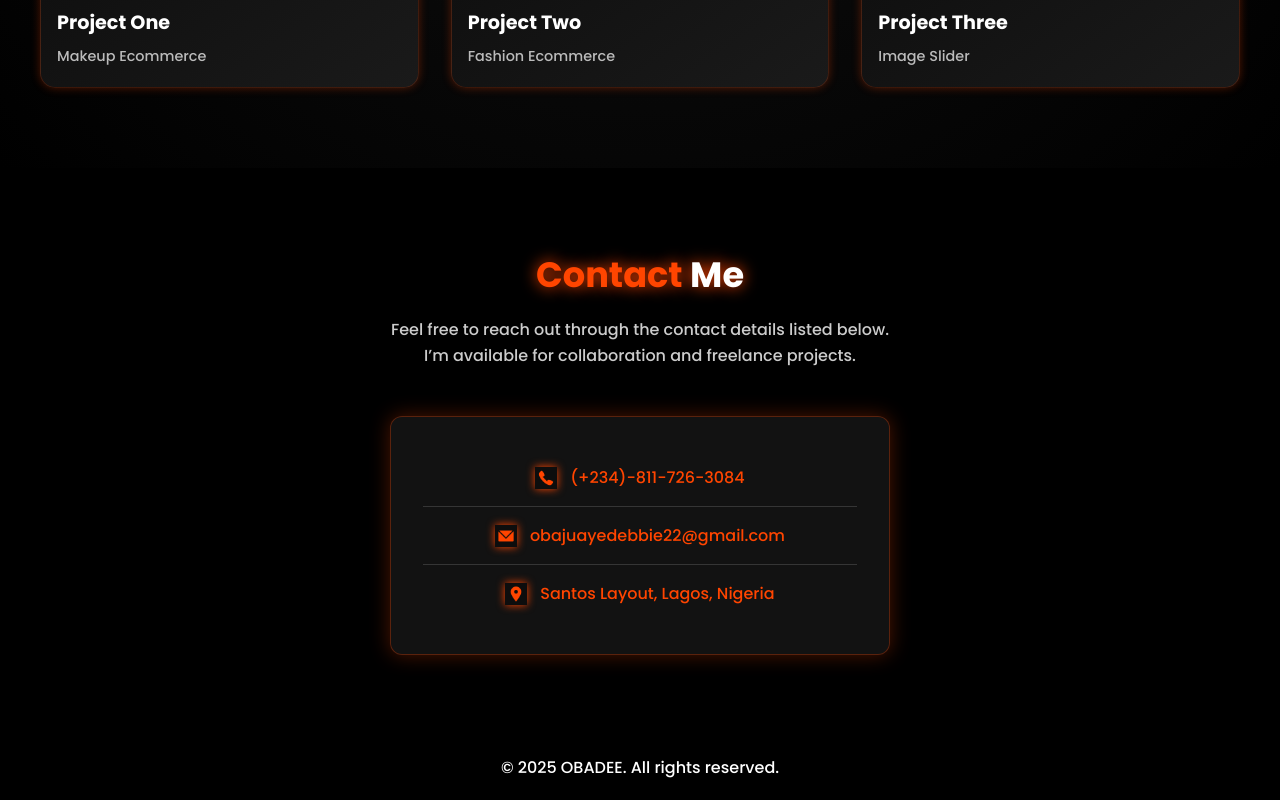
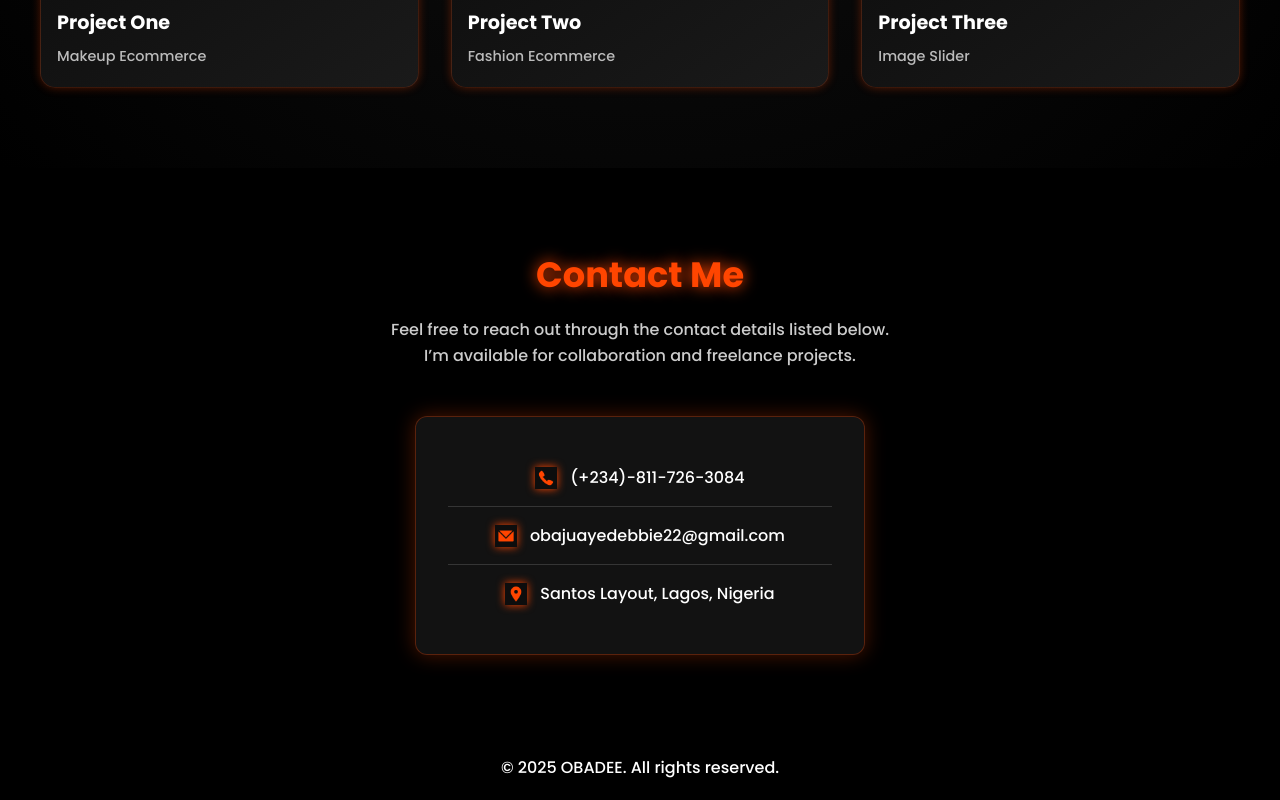
Before and after one commit to DebbieOba/deb, a plain HTML site: page index.html in a window 1280 px wide. Shown: the part 1852-2652 px from the top of the page. Drawn offline with Linux system fonts and the light colour scheme.

Commit message:
Add files via upload

```diff
--- a/index.html
+++ b/index.html
@@ -121,7 +121,7 @@
 
     <div class="contact-item">
       <img src="./images/email.png" alt="Email Icon" class="contact-icon">
-      <a href="mailto:obajuayedebbie22@gmail.com" class="contact-link"><span>obajuayedebbie22@gmail.com</span></a>
+      <span>obajuayedebbie22@gmail.com</span>
     </div>
 
     <hr>
--- a/style.css
+++ b/style.css
@@ -423,13 +423,9 @@ header {
   position: relative;
 }
 
-.contact span{
-  color: #ff4500;
-}
-
 .contact h2 {
   font-size: 2.2rem;
-  color: #fff;
+  color: #ff4500;
   margin-bottom: 1rem;
   text-shadow: 0 0 15px #ff4500;
 }
@@ -446,13 +442,12 @@ header {
   background: rgba(20, 20, 20, 0.9);
   border-radius: 12px;
   padding: 2rem;
-  max-width: 500px;
+  max-width: 450px;
   margin: 0 auto;
   box-shadow: 0 0 20px rgba(255, 69, 0, 0.3);
   border: 1px solid rgba(255, 69, 0, 0.3);
   backdrop-filter: blur(6px);
   transition: transform 0.3s ease, box-shadow 0.3s ease;
-  text-align: center;
 }
 
 .contact-card:hover {
@@ -492,21 +487,6 @@ hr {
   vertical-align: middle;
   filter: drop-shadow(0 0 4px #ff4500);
 }
-
-.contact-link {
-  color: #fff;
-  text-decoration: none;
-  transition: color 0.3s ease;
-  cursor: pointer;
-  z-index: 2;
-  position: relative;
-}
-
-.contact-link:hover {
-  color: #ff4500;
-  text-shadow: 0 0 8px rgba(255, 69, 0, 0.6);
-}
-
 
 /* Fade-in animation */
 .fade-in {
```
